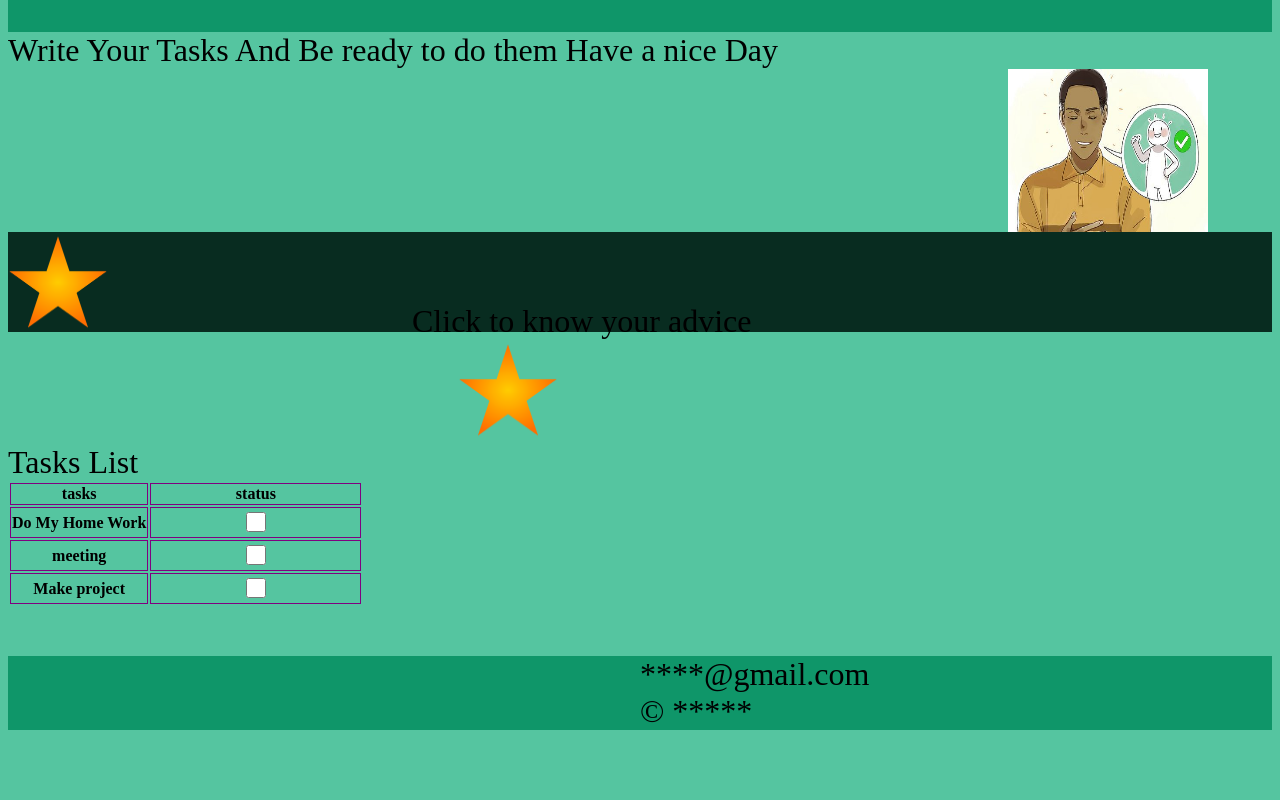
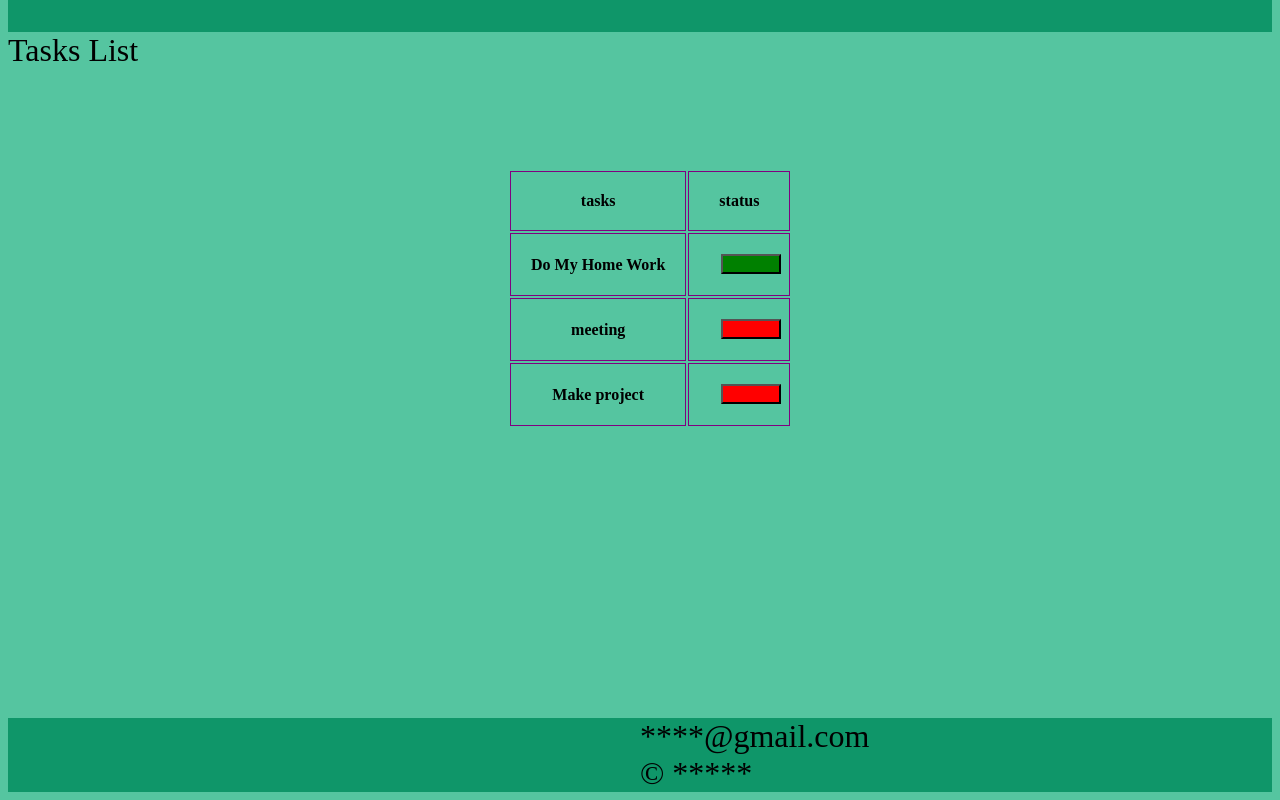
Before and after one commit to Tasneem-Alabed/todo-project, a plain HTML site: page index.html in a window 1280 px wide. Shown: the part 76-876 px from the top of the page. Before the commit the page ends 814 px from the top, so only its background shows below. Drawn offline with Linux system fonts and the light colour scheme.

Commit message:
edit the to Do Test

```diff
--- a/index.html
+++ b/index.html
@@ -28,44 +28,25 @@
 
     </header>
 <main>
-    <section id="add">
-    <section>
-        <p>Write Your Tasks And Be ready to do them </p>
-        <p>Have a nice Day </p>
-        </section>
-    <section>
-<img  id="strong" alt="be Strong" src="img/v4-460px-Get-out-of-a-Depression-Step-5-Version-4.jpg">
-</section>
-</section>
-<section id="starr">
-<section>
-    <img alt="start" src="img/Star_full.svg.png">
-</section>
-<section>
 
-    <p>Click to know your advice</p>
-</section>
-<section>
-    <img  id="s2"alt="start" src="img/Star_full.svg.png">
-</section>
-</section>
+
 <section><p>Tasks List</p></section>
-<table>
+<table style=" margin-top:100px; margin-left:500px;">
 <tr>
     <th>tasks</th>
     <th>status</th>
 </tr>
 <tr>
     <th>Do My Home Work</th>
-    <th><input type="checkbox"></th>
+    <th><button  style="width:60px;  background-color: green;" type="checkbox"></th>
 </tr>
 <tr>
     <th> meeting</th>
-    <th><input type="checkbox"></th>
+    <th><button style="width:60px;  background-color: red;" type="checkbox"></th>
 </tr>
 <tr>
     <th>Make project</th>
-    <th><input type="checkbox"></th>
+    <th><button style="width:60px;  background-color: red;" type="checkbox"></th>
 </tr>
 
 </table>
@@ -73,7 +54,7 @@
 
 </main>
 
-<footer style="margin-top:50px;">
+<footer style="margin-top:290px;">
 <section> <p>****@gmail.com</p></section>
 <section> <p>&copy ***** </p></section>
 </footer>
--- a/stayle/stayle.css
+++ b/stayle/stayle.css
@@ -72,6 +72,7 @@ margin-left:250px;
 
  table th,td{
     border: 1px solid purple;
+    padding:20px;
 
  }
  #starr{
@@ -91,7 +92,7 @@ height:100px;
     margin-left:300px;
  }
  footer{
-    margin-top:350px;
+    margin-top:100px;
     background-color:rgb(15, 150, 105) ;
 
  }
@@ -102,12 +103,13 @@ height:100px;
  #person{
     width:150px;
     height:200px;
+
  }
 
  #por{
     border:2px solid black;
-    margin-left: 200px;
-    padding:50px;
+    margin-left:200px;
+    padding:60px;
 
  }
  #inf{
@@ -116,7 +118,8 @@ height:100px;
  #form{
     display: block;
     margin-top:70px;
-    margin-left:40%;
+    margin-left:20%;
+
 
  }
 
@@ -129,8 +132,12 @@ height:100px;
     display: block;
  }
  button{
-    width:50px;
+    width:80px;
     height:20px;
-    color: gray;
+    color: black;
+    margin-left:20%;
 
  }
+ label{
+   margin: 50px;
+ }
```
Also changed, not shown: about.html (+3 -3 lines).
